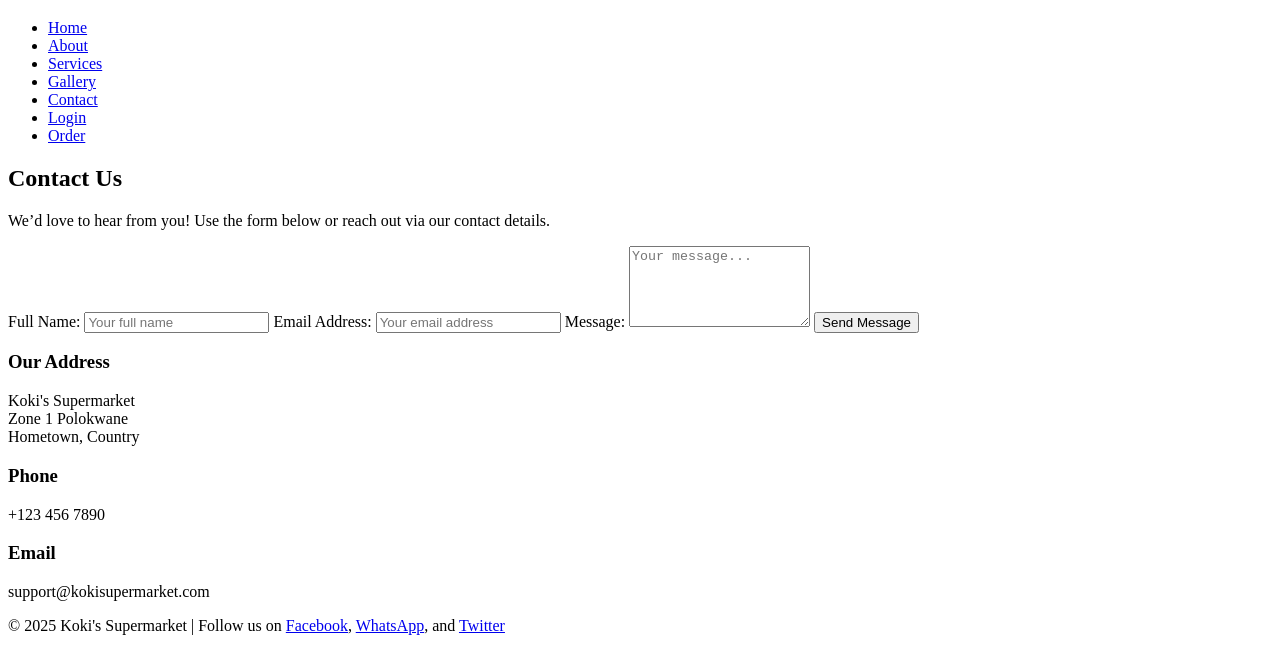
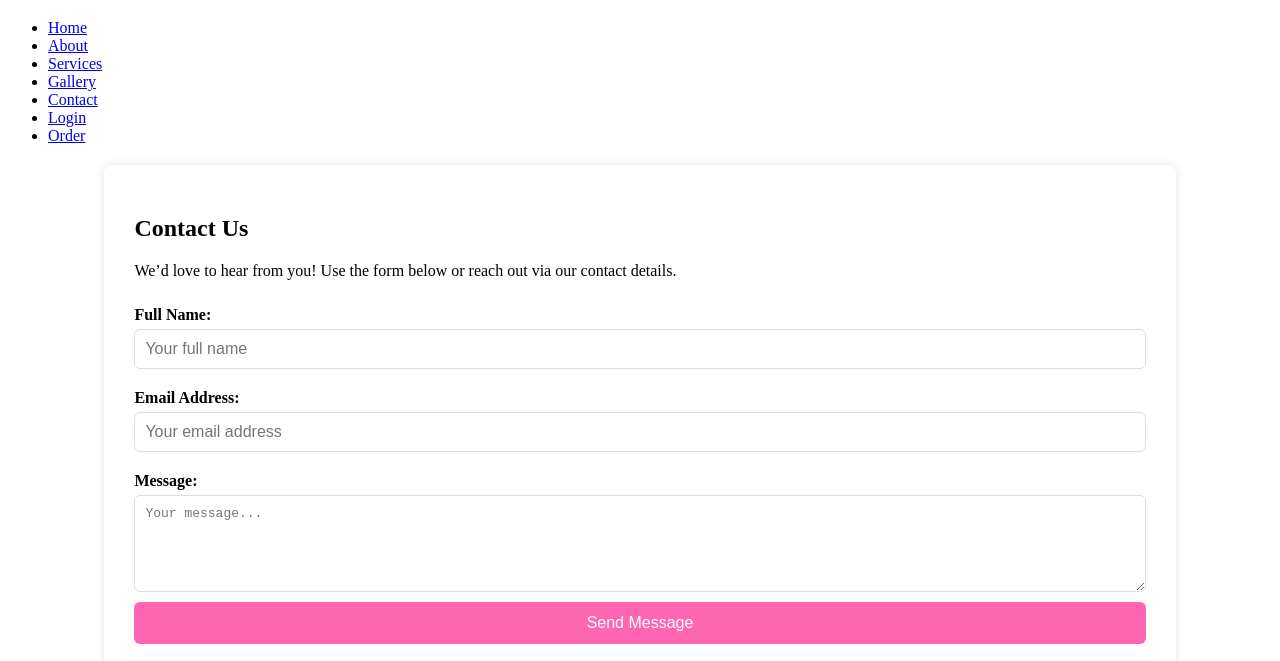
Before and after one commit to Koketso28/koketso-s-supermarket, a plain HTML site: page Contact.html in a window 1280 px wide. Shown: the part 61-722 px from the top of the page. Drawn offline with Linux system fonts and the light colour scheme.

Commit message:
Update Contact.html

```diff
--- a/Contact.html
+++ b/Contact.html
@@ -4,7 +4,7 @@
     <meta charset="UTF-8">
     <meta name="viewport" content="width=device-width, initial-scale=1.0">
     <title>Contact - Koki's Supermarket</title>
-    <link rel="stylesheet" href="SERVICE.css">
+    <link rel="stylesheet" href="contact.css">
 </head>
 <body>
     <!-- Shared Header -->
```
